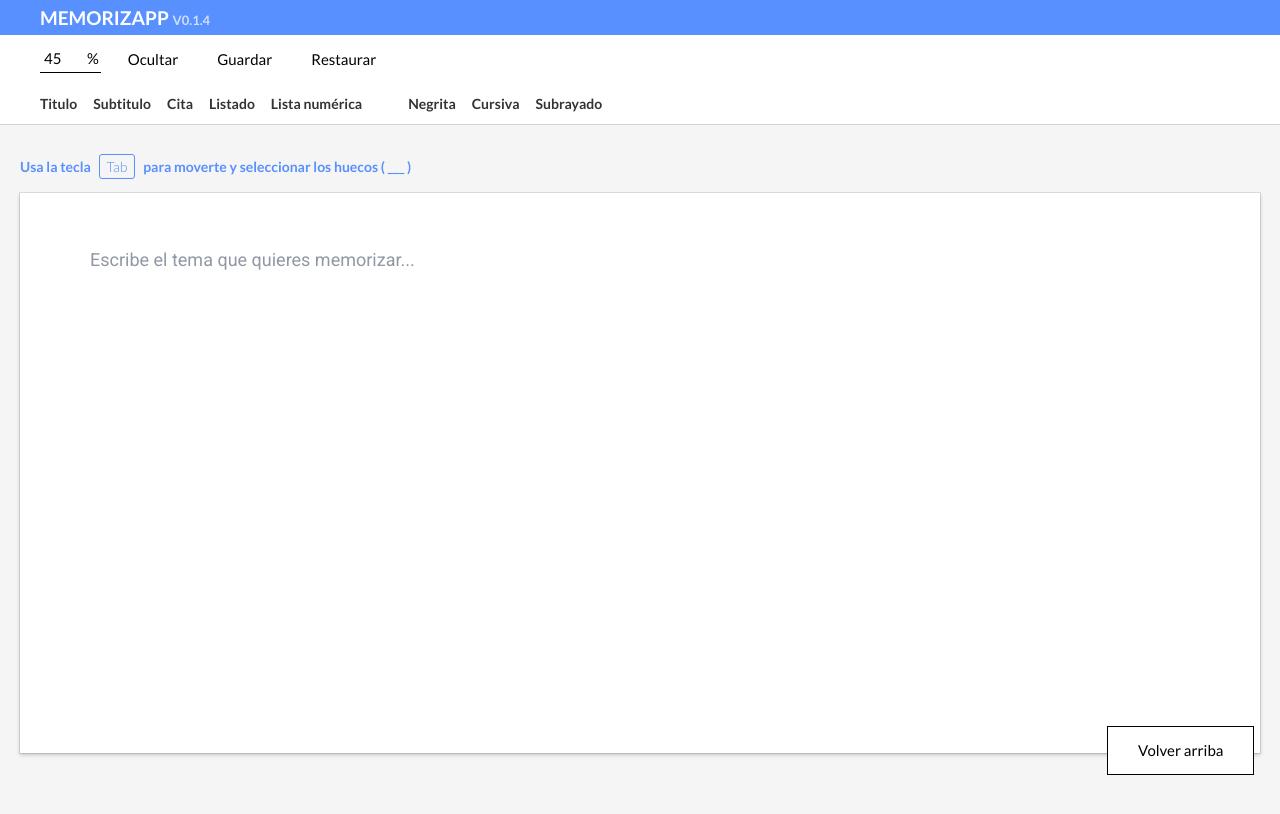
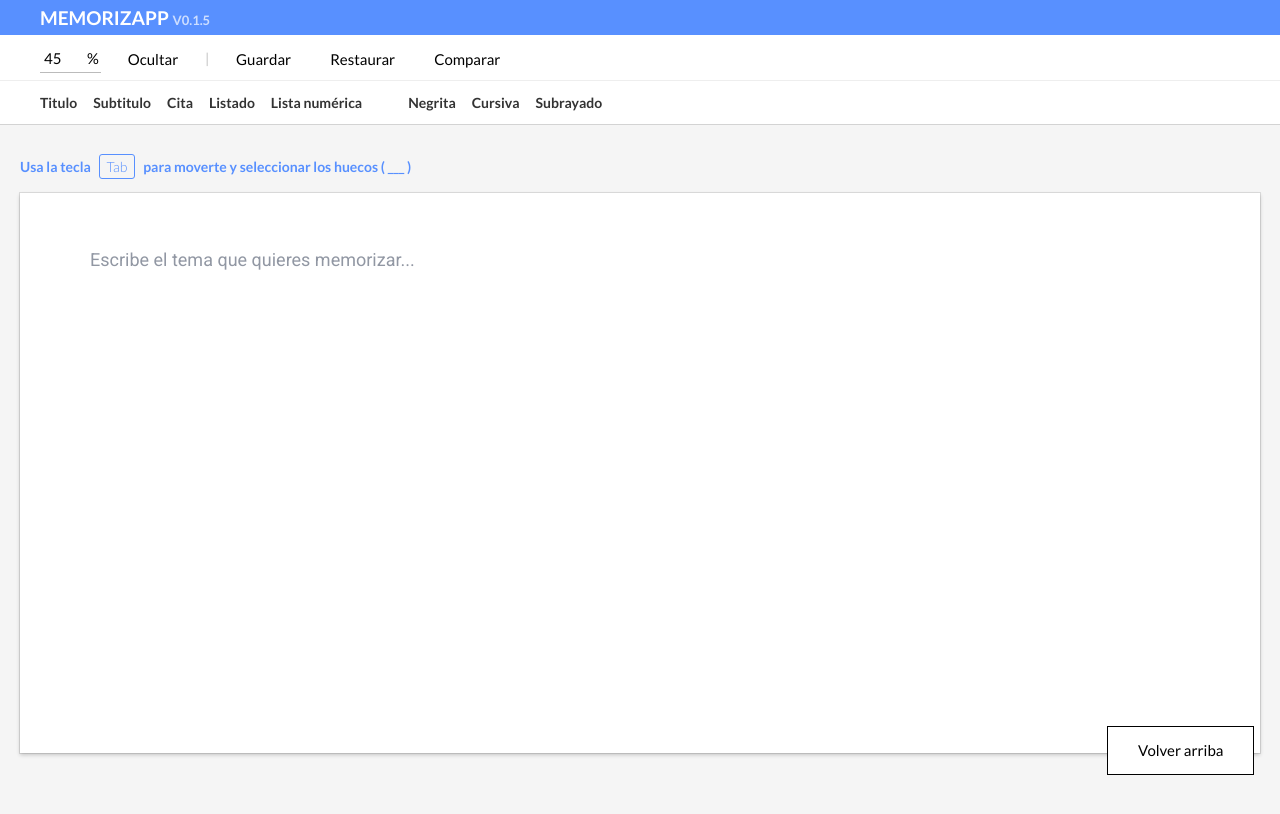
Before and after one commit to Giantswing/Memorizapp, a Next.js app: page / in a window 1280 px wide. Shown: the top 814 px of the page. Built offline with nearby package versions, Linux system fonts and the light colour scheme.

Commit message:
small clean up

```diff
--- a/components/CompareButton.jsx
+++ b/components/CompareButton.jsx
@@ -0,0 +1,13 @@
+function CompareButton(props) {
+  return (
+    <button
+      data-tooltip="Comparar el texto actual con el texto guardado previamente"
+      className="c-button"
+      onClick={props.CompareContent}
+    >
+      Comparar
+    </button>
+  );
+}
+
+export default CompareButton;
--- a/components/OptionsHeader.jsx
+++ b/components/OptionsHeader.jsx
@@ -3,29 +3,18 @@ import HideButton from "components/HideButton";
 import SaveContentButton from "components/SaveContentButton";
 import HidePercentInput from "components/HidePercentInput";
 import RestoreContentButton from "components/RestoreContentButton";
+import CompareButton from "/components/CompareButton";
 
 function OptionsHeader(props) {
   return (
     <div className="c-options o-container o-container--fluid">
       <div className="o-container">
-        <HidePercentInput
-          deletePercent={props.deletePercent}
-          setDeletePercent={props.setDeletePercent}
-        />
-        <HideButton
-          content={props.content}
-          setContent={props.setContent}
-          deletePercent={props.deletePercent}
-          CallbackUpdateText={props.CallbackUpdateText}
-          saveContentCallback={props.saveContentCallback}
-          savedContent={props.savedContent}
-          setSavedContent={props.setSavedContent}
-        />
-
-        <SaveContentButton saveContentCallback={props.saveContentCallback} />
-        <RestoreContentButton
-          restoreSavedContentCallback={props.restoreSavedContentCallback}
-        />
+        <HidePercentInput {...props} />
+        <HideButton {...props} />
+        <span class="u-barely-visible">|</span>
+        <SaveContentButton {...props} />
+        <RestoreContentButton {...props} />
+        <CompareButton {...props} />
       </div>
     </div>
   );
--- a/components/RestoreContentButton.jsx
+++ b/components/RestoreContentButton.jsx
@@ -3,7 +3,7 @@ function RestoreContentButton(props) {
     <button
       className="c-button"
       data-tooltip="Restaurar texto guardado previamente"
-      onClick={() => props.restoreSavedContentCallback()}
+      onClick={() => props.RestoreSavedContent()}
     >
       Restaurar
     </button>
--- a/components/SaveContentButton.jsx
+++ b/components/SaveContentButton.jsx
@@ -1,13 +1,13 @@
 import { useState } from "react";
 
-function SaveContentButton({ saveContentCallback }) {
+function SaveContentButton(props) {
   return (
     <div>
       <button
         className="c-button"
         data-tooltip="Guardar el texto actual"
         onClick={() => {
-          saveContentCallback();
+          props.UpdateSavedContent();
         }}
       >
         Guardar
--- a/package.json
+++ b/package.json
@@ -1,6 +1,6 @@
 {
   "name": "memorizapp",
-  "version": "0.1.4",
+  "version": "0.1.5",
   "private": true,
   "scripts": {
     "dev": "next dev",
--- a/pages/index.js
+++ b/pages/index.js
@@ -45,14 +45,14 @@ function Home() {
     setUpdateText(true);
   }
 
-  function ShowSavedContent() {
-    console.log(savedContent);
-  }
-
   function ClearContent() {
     //clear blocks
     setContent({ blocks: [], entityMap: {} });
     setUpdateText(true);
+  }
+
+  function CompareContent() {
+    console.log("comparing content");
   }
 
   return (
@@ -62,28 +62,21 @@ function Home() {
         <meta charSet="utf-8" />
       </Head>
 
-      <AppHeader
-        CallbackUpdateText={CallbackUpdateText}
-        content={content}
-        setContent={setContent}
-        deletePercent={deletePercent}
-        setDeletePercent={setDeletePercent}
-        saveContentCallback={UpdateSavedContent}
-        savedContent={savedContent}
-        setSavedContent={setSavedContent}
-        restoreSavedContentCallback={RestoreSavedContent}
-      />
+      <AppHeader />
 
       <OptionsHeader
-        CallbackUpdateText={CallbackUpdateText}
-        content={content}
-        setContent={setContent}
-        deletePercent={deletePercent}
-        setDeletePercent={setDeletePercent}
-        saveContentCallback={UpdateSavedContent}
-        savedContent={savedContent}
-        setSavedContent={setSavedContent}
-        restoreSavedContentCallback={RestoreSavedContent}
+        {...{
+          CallbackUpdateText,
+          content,
+          setContent,
+          deletePercent,
+          setDeletePercent,
+          UpdateSavedContent,
+          savedContent,
+          setSavedContent,
+          RestoreSavedContent,
+          CompareContent,
+        }}
       />
 
       <main className="o-container">
--- a/styles/components/c-button.scss
+++ b/styles/components/c-button.scss
@@ -13,7 +13,7 @@
   &::before {
     content: attr(data-tooltip);
     position: absolute;
-    background-color: rgba(0, 0, 0, 0.55);
+    background-color: rgba(45, 45, 45, 0.65);
     color: white;
     padding: 5px 13px;
     border-radius: 777px;
--- a/styles/components/c-delete-input.scss
+++ b/styles/components/c-delete-input.scss
@@ -1,7 +1,7 @@
 .c-delete-input {
   @include secondary_button;
   background-color: transparent;
-  border-bottom: 1px solid black;
+  border-bottom: 1px solid #bbb;
   color: black;
   display: flex;
   align-items: center;
--- a/styles/components/rich-text.scss
+++ b/styles/components/rich-text.scss
@@ -47,6 +47,8 @@ $vertical-distance: 37px;
   padding: 10px 20px;
   z-index: 5;
   border-bottom: 1px solid lightgray;
+  border-top: 1px solid #eee;
+  padding-top: 8px;
 
   .o-container {
     display: flex;
--- a/styles/theme/utilities.scss
+++ b/styles/theme/utilities.scss
@@ -21,3 +21,8 @@
 .u-m-b-lg {
   margin-bottom: $gap-lg;
 }
+
+.u-barely-visible {
+  pointer-events: none;
+  opacity: 0.2;
+}
```
